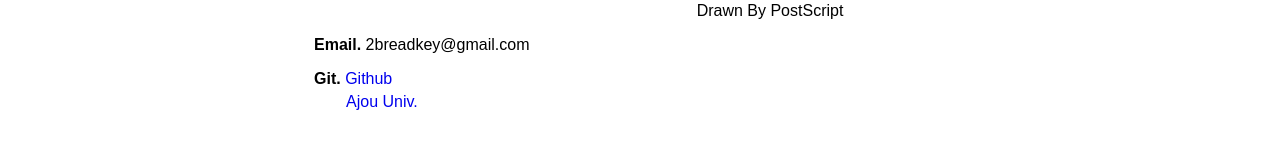
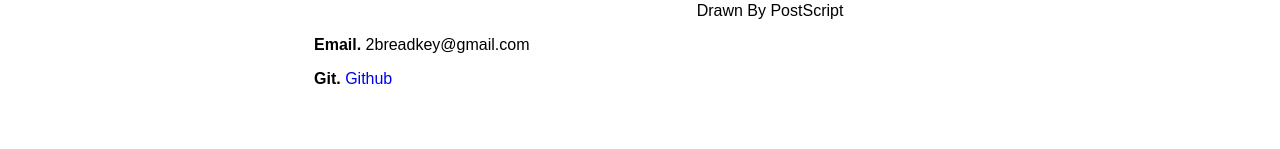
Before and after one commit to BreadKey/breadkey.github.io, a Jekyll site: the page built from about.md, in a window 1280 px wide. Shown: the part 514-663 px from the top of the page. Built offline with Jekyll 4.4.1, drawn with Linux system fonts in a browser that asks for light colours.

Commit message:
fix about

```diff
--- a/about.md
+++ b/about.md
@@ -5,5 +5,4 @@ title: 빵기 정보
 {% include figure.html src="/assets/img/name-card.jpeg" figcaption="Drawn By PostScript" %}
 **Email.** 2breadkey@gmail.com
 
-**Git.** [Github]("https://github.com/BreadKey")
-　　[Ajou Univ.]("http://git.ajou.ac.kr/LYK")
+**Git.** [Github](https://github.com/BreadKey)
```
